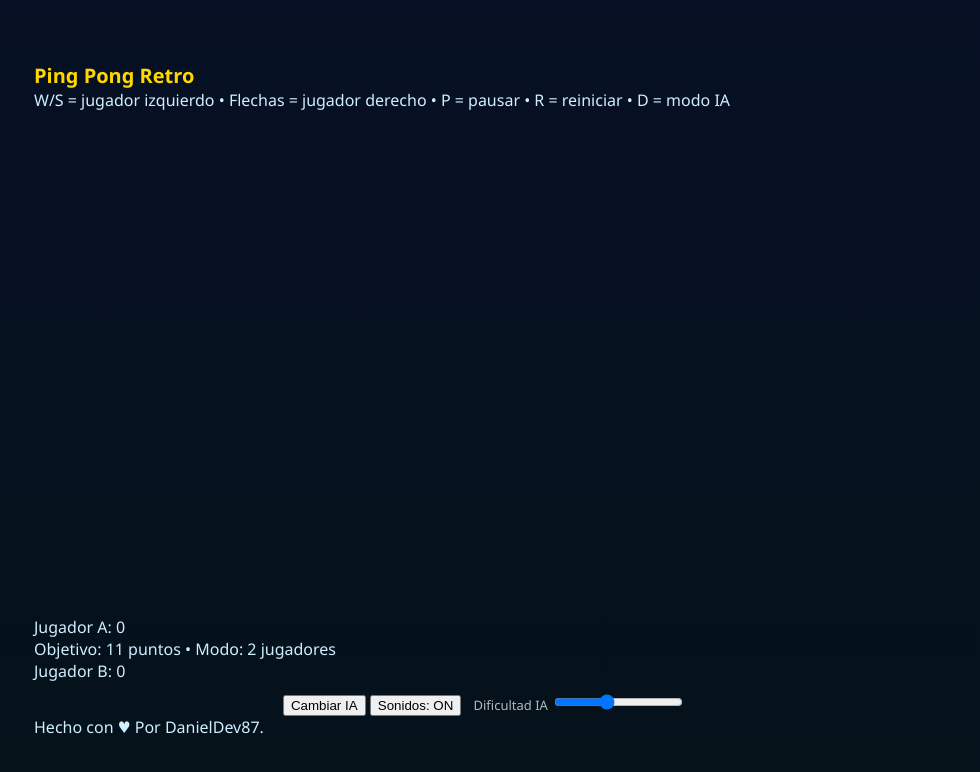
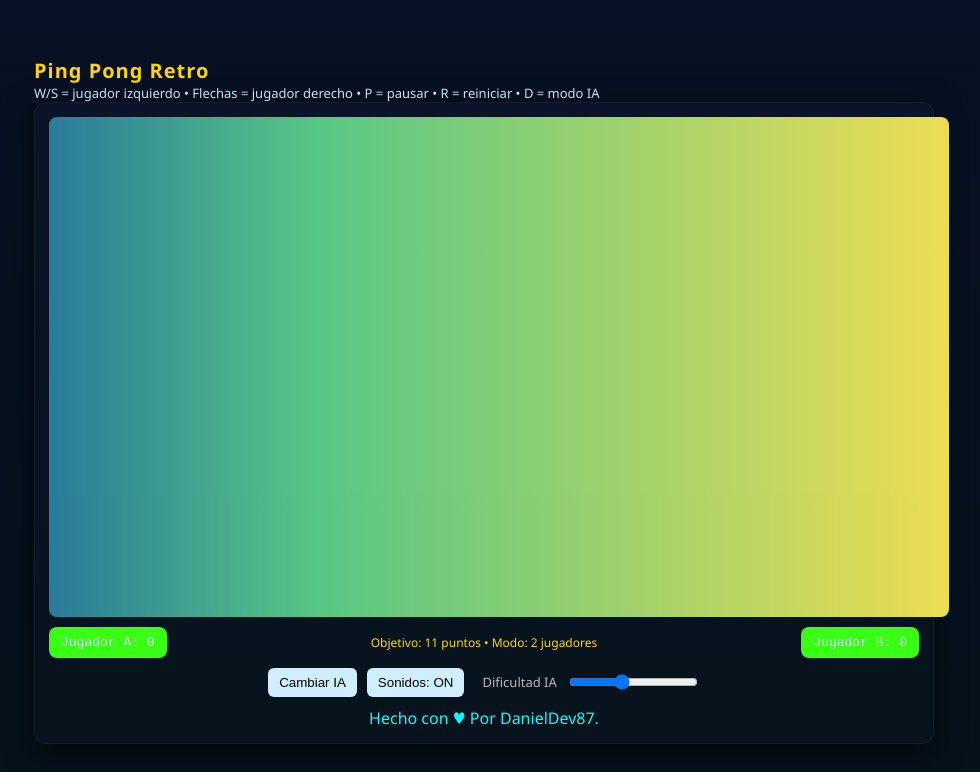
Before and after one commit to DanielDev87/semillero, a plain HTML site: page index.html in a window 1280 px wide. Shown: the whole page, without its empty margins (156-1136 px from the left). Drawn offline with Linux system fonts and the light colour scheme.

Commit message:
Enhance CSS styles for game layout and elements
Added styles for game elements and improved layout.

```diff
--- a/style.css
+++ b/style.css
@@ -17,9 +17,80 @@ body{
     linear-gradient(180deg,#071024 0%, #04121a 100%);
     color:var(--text) ;
 }
-.container{width: 900px;
-max-width: 95%;
-padding: 20px}
-h1{font-size: 20px;
-margin: 0;
-color: var(--retro);}
+.container{
+    width: 900px;
+    max-width: 95%;
+    padding: 20px;
+}
+h1{
+    font-size: 20px;
+    margin: 0;
+    color: var(--retro);
+    letter-spacing: 1px;
+}
+.controls{
+    font-size: 13px;
+    opacity: 0.95;
+}
+.game-card{
+    background: linear-gradient(180deg, rgba(255,255,255,0.02), rgba(255,255,255,0.01));
+    border:1px solid rgba(255,255,255,0.04);
+    border-radius:12px;
+    padding:14px;
+    box-shadow:0 8px 30px rgba(0,0,0,0.6);
+}
+canvas{
+    display:block;
+    margin: 0 auto;
+    background: linear-gradient(90deg,rgba(42, 123, 155, 1) 0%, rgba(87, 199, 133, 1) 30%, rgba(237, 221, 83, 1) 100%);
+    border: apx solid #071029;
+    box-shadow: inset 0 0 0 2px rgba(57,255,20,0.02);
+    image-rendering: pixelated;
+    border-radius: 8px;
+}
+.hud{
+    display: flex;
+    justify-content: space-between;
+    align-items: center;
+    margin-top: 10px;
+}
+.score{
+    font-family: monospace;
+    background: #39ff14;
+    padding: 8px 12px;
+    border-radius: 8px;
+}
+.small{
+    font-size: 12px;
+    color: #ffd600;
+}
+footer{
+    margin-top: 10px;
+    text-align: center;
+    color: aqua;
+}
+.scanlines{
+    position: absolute;
+    pointer-events: none;
+    left: 0;
+    top: 0;
+    right: 0;
+    bottom: 0;
+    background-image: linear-gradient(transparent 75%, rgba(0,0,0,0.08) 76%);
+    opacity: 0.08;
+}
+.canvas-wrap{
+    position: relative;
+}
+.settings{
+    display: flex;
+    gap: 10px;
+    align-items: center;
+}
+.btn{
+    background: #cfefff;
+    border: 1px solid rgba(255,255,255,0.04);
+    padding: 6px 10px;
+    border-radius: 6px;
+    cursor: pointer;
+}
```
